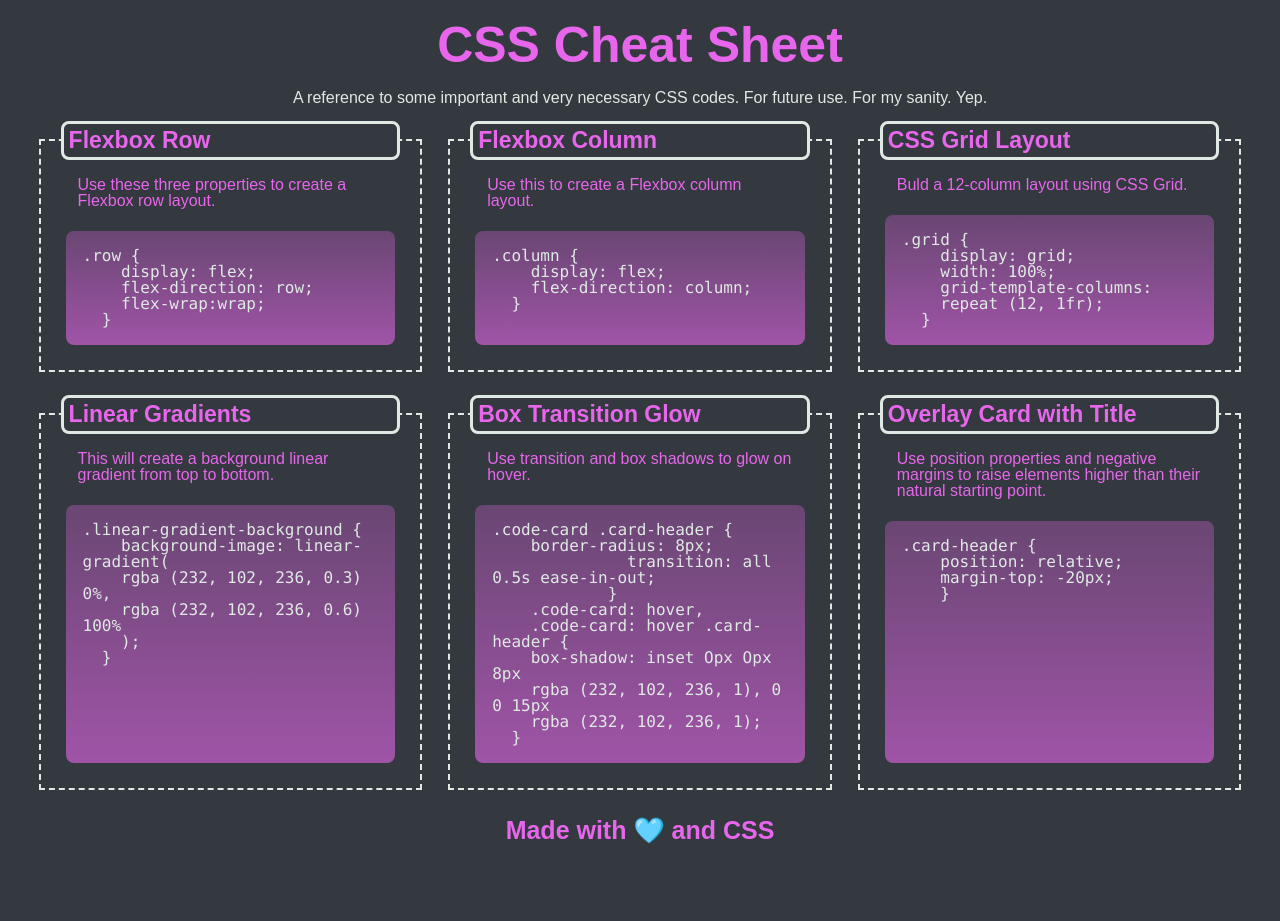
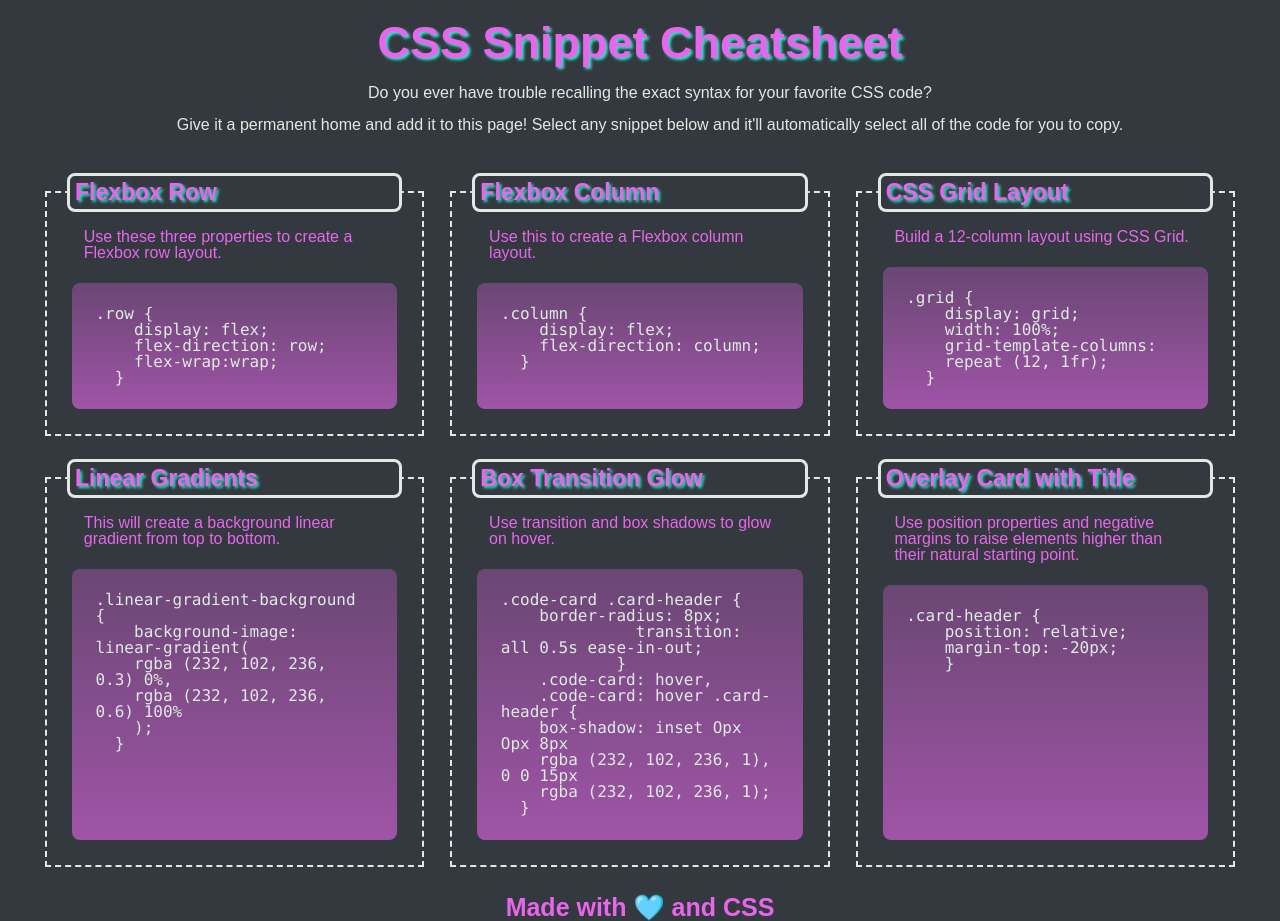
Before and after one commit to noe-bee/css-snippet-cheatsheet, a plain HTML site: page index.html in a window 1280 px wide. Before the commit the page ends 844 px from the top, so only its background shows below. Drawn offline with Linux system fonts and the light colour scheme.

Commit message:
added extra comments and text shadow

```diff
--- a/assets/css/style.css
+++ b/assets/css/style.css
@@ -13,30 +13,30 @@ body {
 }
 
 main {
-    width: 96%;
-	margin: 0 auto;
+    width: 95%; /*width of the whole main "box"*/
+	margin: 0 auto; /*top/bottom left/right*/
 	display: flex;
 	flex-wrap: wrap;
 	justify-content: center;
-
-
 }
 
-
 h1 {
-    font-size: 50px;
+    font-size: 45px;
     color: var(--pink);
     text-align: center;
     padding: 20px;
-
+}
+/* added text shadow for fun. text shadow: horizontal offst, vertical offset, blur radius, shadow base color (can apply more than one) */
+h1,
+.card-header {
+    text-shadow: 2px 2px 3px var(--turquoise);
 }
 
 header p {
     text-align: center;
-    padding-bottom: 20px;
+    margin-bottom: 25px;
+    padding: 0 0 20px 20px;
     color: #e0eae4;
-
-
 }
 
 footer {
@@ -48,7 +48,7 @@ footer {
 /* class selectors */
 
 .container {
-    flex: 1 1 calc(100% / 3); /*the flex calc in the basis spot calculates 1/3 of the screen width*/
+    flex: 1 1 calc(100% / 3); /*the flex calc in the basis value calculates 1/3 of the screen width*/
     transition: flex-basis 500ms linear;
     padding: 15px;
     margin-bottom: 15px;
@@ -62,9 +62,7 @@ footer {
     outline-color: var(--gin);
     padding: 20px;
     color: var(--pink);
-    transition: all 0.5s ease-in-out;
-
-
+    transition: all 0.5s ease-in-out; /*how fast this element "glows"*/
 }
 
 .card-header {
@@ -78,8 +76,6 @@ footer {
     margin-top: -40px;
     color: var(--pink);
     transition: all 0.5s ease-in-out;
-
-
 }
 
 .card-desc {
@@ -101,13 +97,14 @@ footer {
 		rgba(232, 102, 236, 0.6) 100%
 	);
     border-radius: 8px;
-    padding: 5%;
-    display: flex; /*this makes the background occupy the extra space to the bottom*/
+    padding: 7%;
+    display: flex; /*this makes the background of the code occupy the extra space to the bottom*/
 	flex-grow: 1;
+}
 
-}
 /*element behaviors when interacted with*/
-.card:hover,
+
+.card:hover, /*when .card is in the state of hover ..*/
 .card:hover .card-header { /*this adds the glow on click of card*/
 	box-shadow: inset 0px 0px 8px var(--pink),
     0 0 15px var(--pink);
@@ -122,6 +119,7 @@ footer {
 	color: var(--outer-space); /*when the element is selected (card-code), it will change to grey (instead of white)*/
 }
 
+/* media query */
 @media screen and (max-width: 992px) {
     .container {
         flex-basis: 50%;
--- a/index.html
+++ b/index.html
@@ -11,19 +11,22 @@
   <body>
 
     <header>
-      <h1>CSS Cheat Sheet</h1>
+      <h1>CSS Snippet Cheatsheet</h1>
       <p>
-            A reference to some important and very necessary CSS codes. For future use. For my sanity. Yep.
+          Do you ever have trouble recalling the exact syntax for your favorite CSS code? <br></br>Give it a permanent home and add it to this page!
+          Select any snippet below and it'll automatically select all of the code for you to copy.
       </p>
     </header>
 
     <main>
+      <!-- section 1 -->
       <section class="container">
       <div class="card">
         <h2 class="card-header">Flexbox Row</h2>
         <p class="card-desc">
           Use these three properties to create a Flexbox row layout.
         </p>
+        <!-- note: the <pre> element is very picky! it counts every space added in the code. -->
         <pre class="card-code"><code>.row {
     display: flex;
     flex-direction: row;
@@ -32,6 +35,7 @@
       </div>
       </section>
 
+      <!-- section 2 -->
       <section class="container">
       <div class="card">
         <h2 class="card-header">Flexbox Column</h2>
@@ -45,11 +49,12 @@
       </div>
       </section>
 
+      <!-- section 3 -->
       <section class="container">
       <div class="card">
         <h2 class="card-header">CSS Grid Layout</h2>
         <p class="card-desc">
-          Buld a 12-column layout using CSS Grid.
+          Build a 12-column layout using CSS Grid.
         </p>
         <pre class="card-code"><code>.grid {
     display: grid;
@@ -60,6 +65,7 @@
       </div>
      </section>
 
+     <!-- section 4 -->
      <section class="container">
      <div class="card">
         <h2 class="card-header">Linear Gradients</h2>
@@ -75,6 +81,7 @@
       </div>
       </section>
 
+    <!-- section 5 -->
     <section class="container">
       <div class="card">
         <h2 class="card-header">Box Transition Glow</h2>
@@ -93,6 +100,7 @@
       </div>
       </section>
 
+    <!-- section 6 -->
     <section class="container">
       <div class="card">
         <h2 class="card-header">Overlay Card with Title</h2>
@@ -102,8 +110,7 @@
         <pre class="card-code"><code>.card-header {
     position: relative;
     margin-top: -20px;
-    }
-          </code></pre>
+    }</code></pre>
       </div>
       </section>
 
```
